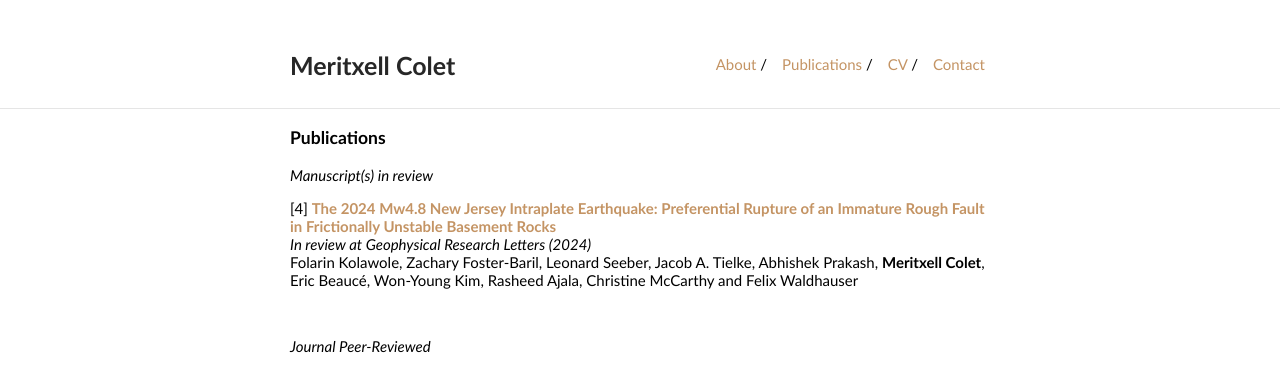
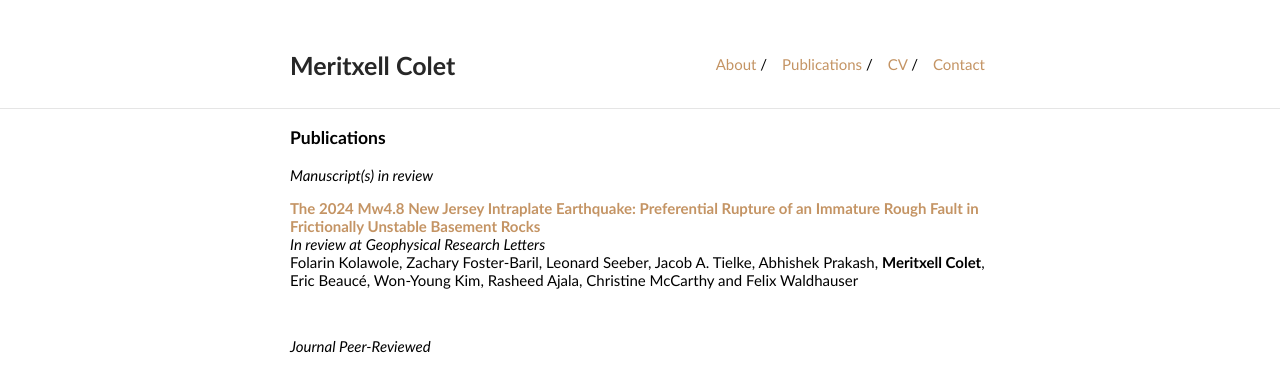
Before and after one commit to MeritxellC/MeritxellC.github.io, a Jekyll site: the page built from publications/publications.md, in a window 1280 px wide. Shown: the top 371 px of the page. Built offline with Jekyll 4.4.1, drawn with Linux system fonts in a browser that asks for light colours.

Commit message:
cv updates

```diff
--- a/publications/publications.md
+++ b/publications/publications.md
@@ -7,9 +7,9 @@ layout: default
 
 
 <p>
-[4] <b><a href="https://www.authorea.com/users/523989/articles/1241605-the-2024-mw4-8-new-jersey-intraplate-earthquake-preferential-rupture-of-an-immature-rough-fault-in-frictionally-unstable-basement-rocks">The 2024 Mw4.8 New Jersey Intraplate Earthquake: Preferential Rupture of an Immature Rough Fault in Frictionally Unstable Basement Rocks</a></b>
+<b><a href="https://www.authorea.com/users/523989/articles/1241605-the-2024-mw4-8-new-jersey-intraplate-earthquake-preferential-rupture-of-an-immature-rough-fault-in-frictionally-unstable-basement-rocks">The 2024 Mw4.8 New Jersey Intraplate Earthquake: Preferential Rupture of an Immature Rough Fault in Frictionally Unstable Basement Rocks</a></b>
 <br>
-<i>In review at Geophysical Research Letters (2024)</i>
+<i>In review at Geophysical Research Letters</i>
 <br>
 Folarin Kolawole, Zachary Foster-Baril, Leonard Seeber, Jacob A. Tielke, Abhishek Prakash,  <b>Meritxell Colet</b>, Eric Beaucé, Won-Young Kim, Rasheed Ajala, Christine McCarthy and Felix Waldhauser
 <br>
```
Also changed, not shown: 1 other file.
